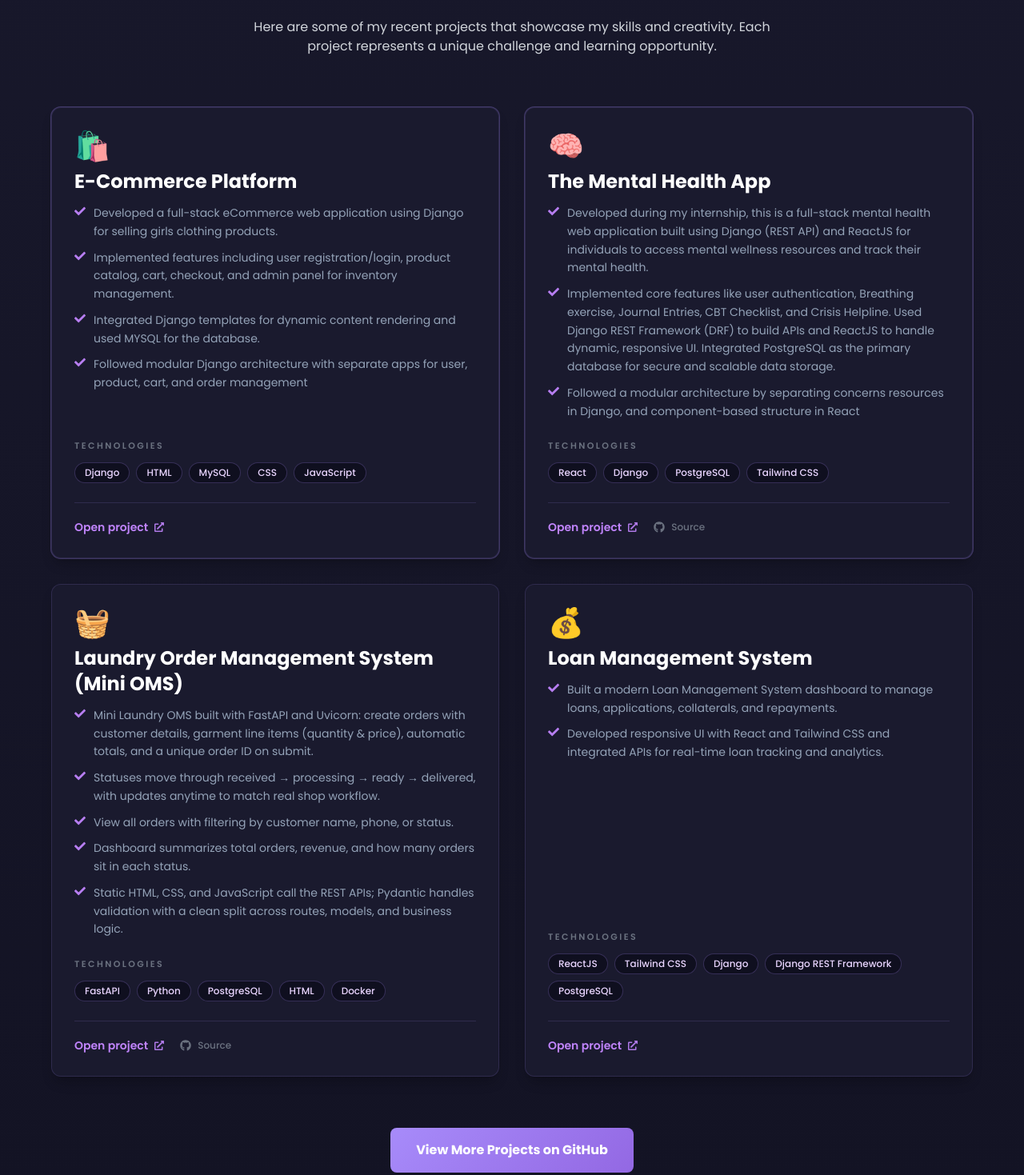
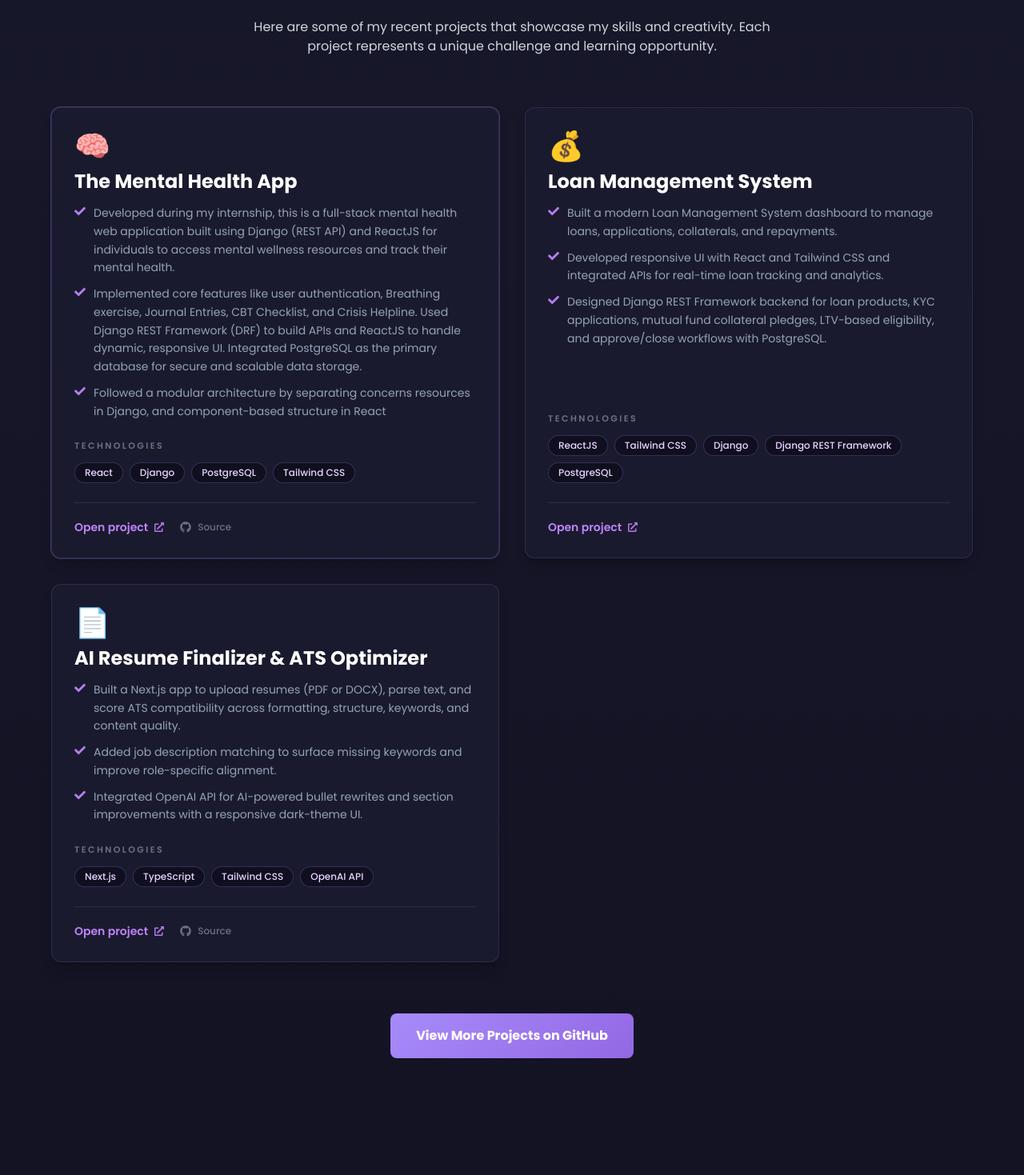
Before and after one commit to Khushbusaifi012/react-portfolio, a React (Vite) app: page / in a window 1280 px wide. Shown: the part 4861-6330 px from the top of the page at 80% size. Built offline with nearby package versions, Linux system fonts and the light colour scheme.

Commit message:
Updated projects section with ATS resume app and LMS details

```diff
--- a/src/components/Projects.jsx
+++ b/src/components/Projects.jsx
@@ -6,42 +6,32 @@ const Projects = () => {
   const projectsData = [
     {
       id: 1,
-      title: 'E-Commerce Platform',
-      description:
-        'Developed a full-stack eCommerce web application using Django for selling girls clothing products.\nImplemented features including user registration/login, product catalog, cart, checkout, and admin panel for inventory management.\nIntegrated Django templates for dynamic content rendering and used MYSQL for the database.\nFollowed modular Django architecture with separate apps for user, product, cart, and order management',
-      image: '🛍️',
-      tech: ['Django', 'HTML', 'MySQL', 'CSS', 'JavaScript'],
-      github: 'https://github.com/Khushbusaifi012/E-commerce_store',
-      featured: true,
-    },
-    {
-      id: 2,
       title: 'The Mental Health App',
       description: 'Developed during my internship, this is a full-stack mental health web application built using Django (REST API) and ReactJS for individuals to access mental wellness resources and track their mental health.\nImplemented core features like user authentication, Breathing exercise, Journal Entries, CBT Checklist, and Crisis Helpline. Used Django REST Framework (DRF) to build APIs and ReactJS to handle dynamic, responsive UI. Integrated PostgreSQL as the primary database for secure and scalable data storage.\n\nFollowed a modular architecture by separating concerns resources in Django, and component-based structure in React',
       image: '🧠',
       tech: ['React', 'Django', 'PostgreSQL', 'Tailwind CSS'],
-      github: 'https://github.com/Khushbusaifi012/thementalhealthApp',
+      github: 'https://github.com/Khushbusaifi012/The-Mental-health-App',
       featured: true,
       live: 'https://themind.life/',
     },
     {
-      id: 3,
-      title: 'Laundry Order Management System (Mini OMS)',
-      description:
-        'Mini Laundry OMS built with FastAPI and Uvicorn: create orders with customer details, garment line items (quantity & price), automatic totals, and a unique order ID on submit.\nStatuses move through received → processing → ready → delivered, with updates anytime to match real shop workflow.\nView all orders with filtering by customer name, phone, or status.\nDashboard summarizes total orders, revenue, and how many orders sit in each status.\nStatic HTML, CSS, and JavaScript call the REST APIs; Pydantic handles validation with a clean split across routes, models, and business logic.',
-      image: '🧺',
-      tech: ['FastAPI', 'Python', 'PostgreSQL', 'HTML', 'Docker'],
-      github: 'https://github.com/Khushbusaifi012/Laundry-Order-Management-System',
-      live: 'https://laundry-oms-30pm.onrender.com/',
-    },
-    {
-      id: 4,
+      id: 2,
       title: 'Loan Management System',
       description:
-        'Built a modern Loan Management System dashboard to manage loans, applications, collaterals, and repayments.\nDeveloped responsive UI with React and Tailwind CSS and integrated APIs for real-time loan tracking and analytics.',
+        'Built a modern Loan Management System dashboard to manage loans, applications, collaterals, and repayments.\nDeveloped responsive UI with React and Tailwind CSS and integrated APIs for real-time loan tracking and analytics.\nDesigned Django REST Framework backend for loan products, KYC applications, mutual fund collateral pledges, LTV-based eligibility, and approve/close workflows with PostgreSQL.',
       image: '💰',
       tech: ['ReactJS', 'Tailwind CSS', 'Django' ,"Django REST Framework", "PostgreSQL"],
       github: 'https://github.com/Khushbusaifi012/fintech-lms',
+    },
+    {
+      id: 3,
+      title: 'AI Resume Finalizer & ATS Optimizer',
+      description:
+        'Built a Next.js app to upload resumes (PDF or DOCX), parse text, and score ATS compatibility across formatting, structure, keywords, and content quality.\nAdded job description matching to surface missing keywords and improve role-specific alignment.\nIntegrated OpenAI API for AI-powered bullet rewrites and section improvements with a responsive dark-theme UI.',
+      image: '📄',
+      tech: ['Next.js', 'TypeScript', 'Tailwind CSS', 'OpenAI API'],
+      github: 'https://github.com/Khushbusaifi012/AI-Resume-Finalizer-and-Ats-optimizer',
+      live: 'https://ai-resume-finalizer-and-ats-optimiz.vercel.app/',
     },
   ];
 
```
